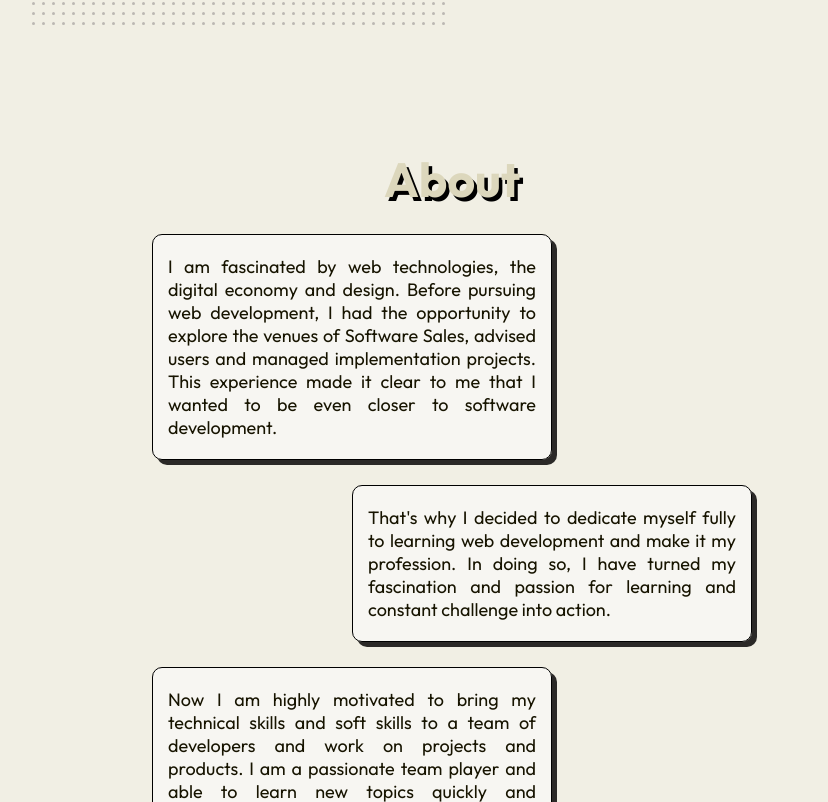
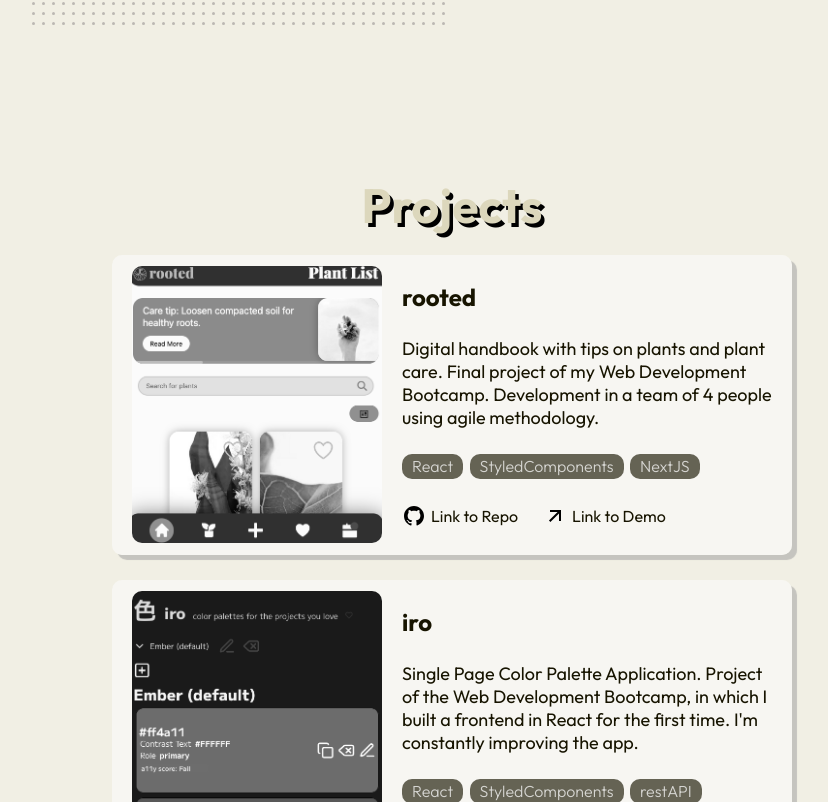
Before and after one commit to StephMode/personal-website, a React (Vite) app: page / in a window 1280 px wide. Shown: the part 718-1520 px from the top of the page, without its empty margins (188-1016 px from the left). Built offline with nearby package versions, Linux system fonts and the light colour scheme.

Commit message:
refactor: change order of website structure and all affected components
this is to change the order to have projects as the second item now

```diff
--- a/src/App.jsx
+++ b/src/App.jsx
@@ -17,16 +17,16 @@ export default function App() {
           <HomePage />
         </StyledSection>
 
-        <StyledSection id="about">
-          <AboutPage />
+        <StyledSection id="projects">
+          <ProjectsPage />
         </StyledSection>
 
         <StyledSection id="skills">
           <TechStackPage />
         </StyledSection>
 
-        <StyledSection id="projects">
-          <ProjectsPage />
+        <StyledSection id="about">
+          <AboutPage />
         </StyledSection>
 
         <ThemeProvider theme={connectPage}>
--- a/src/components/layout/Navbar.jsx
+++ b/src/components/layout/Navbar.jsx
@@ -2,7 +2,7 @@ import styled from "styled-components";
 import Navlink from "../ui/Navlink";
 
 export default function () {
-  const navbarItems = ["Home", "About", "Skills", "Projects", "Connect"];
+  const navbarItems = ["Home", "Projects", "Skills", "About", "Connect"];
   const generateNavLink = (navItem) => "#" + navItem.toLowerCase();
 
   return (
```
